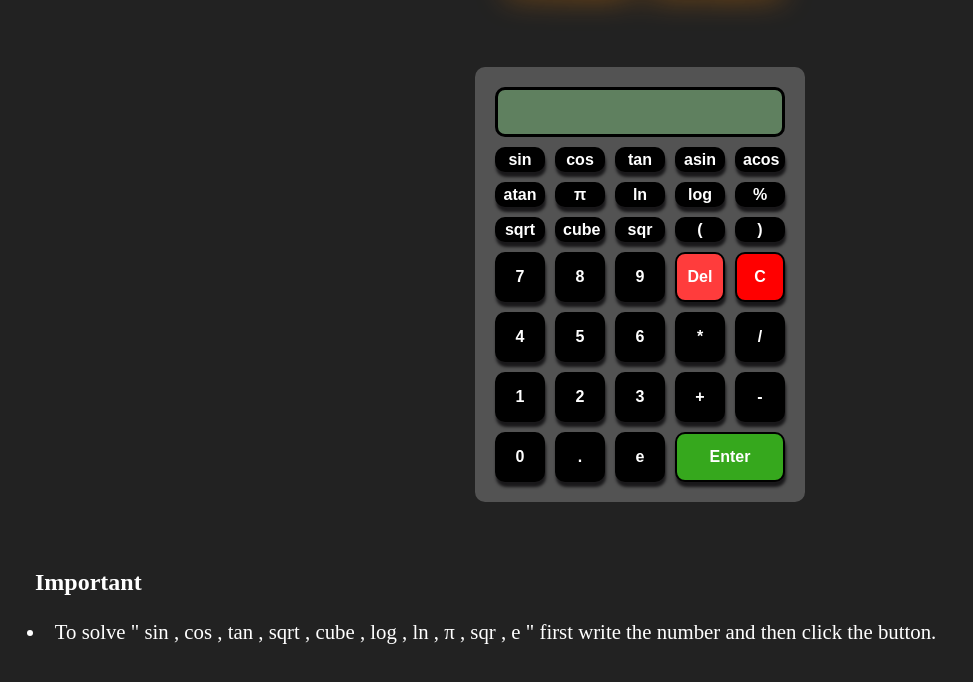
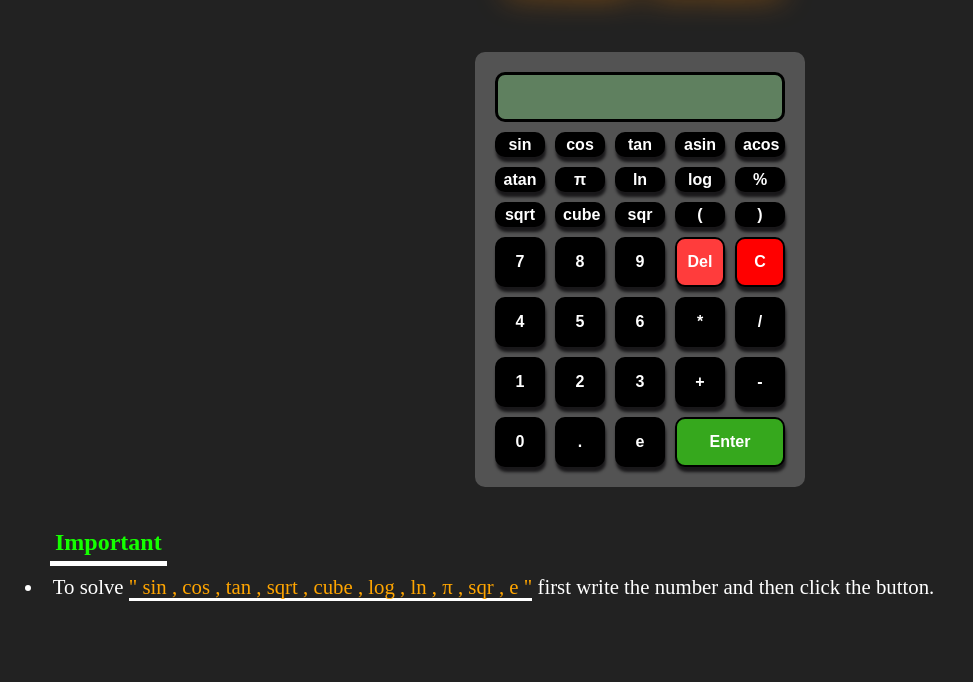
Before and after one commit to YaSH-sInngH/scientific-calculator, a plain HTML site: page index.html in a window 1280 px wide. Shown: the part 60-742 px from the top of the page, without its empty margins (0-973 px from the left). Drawn offline with nearby package versions, Linux system fonts and the light colour scheme; a web font is replaced by a local one.

Commit message:
Update styling.css

```diff
--- a/styling.css
+++ b/styling.css
@@ -5,18 +5,27 @@
 }
 body{
     background-color: rgb(34, 34, 34);
-    height: 140vh;
+    height: 100vh;
+}
+span{
+    color: orange;
+    border-bottom: 3px solid white;
+}
+p{
+    text-align: center;
 }
 li{
     margin: 2px 20px;
     color: white;
     font-size: 1.3rem;
-    padding: 7px;
+    padding: 5px;
 }
 h2{
-    margin: 2px 20px;
-    color: white;
-    padding: 15px;
+    display: inline-block;
+    margin: 2px 50px;
+    color: rgb(21, 255, 0);
+    padding: 5px;
+    border-bottom: 5px solid white;
 }
 h1{
     margin: 20px 0;
@@ -31,7 +40,7 @@ h1{
     flex-direction: column;
 }
 .container-grid{
-    margin: 50px 0;
+    margin: 35px 0;
     padding: 20px;
     display: grid;
     grid-template-columns: repeat(5,50px);
```
